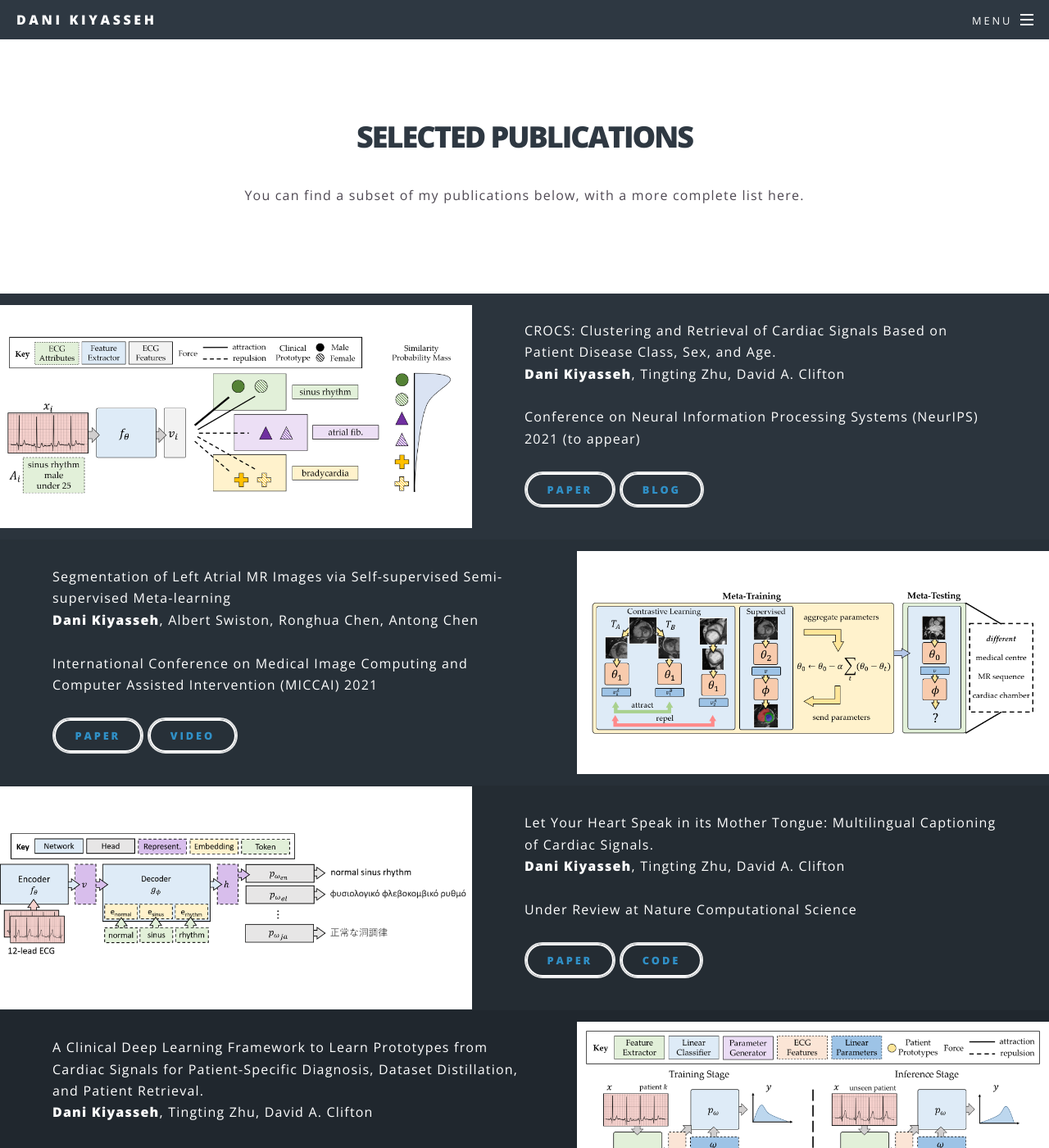
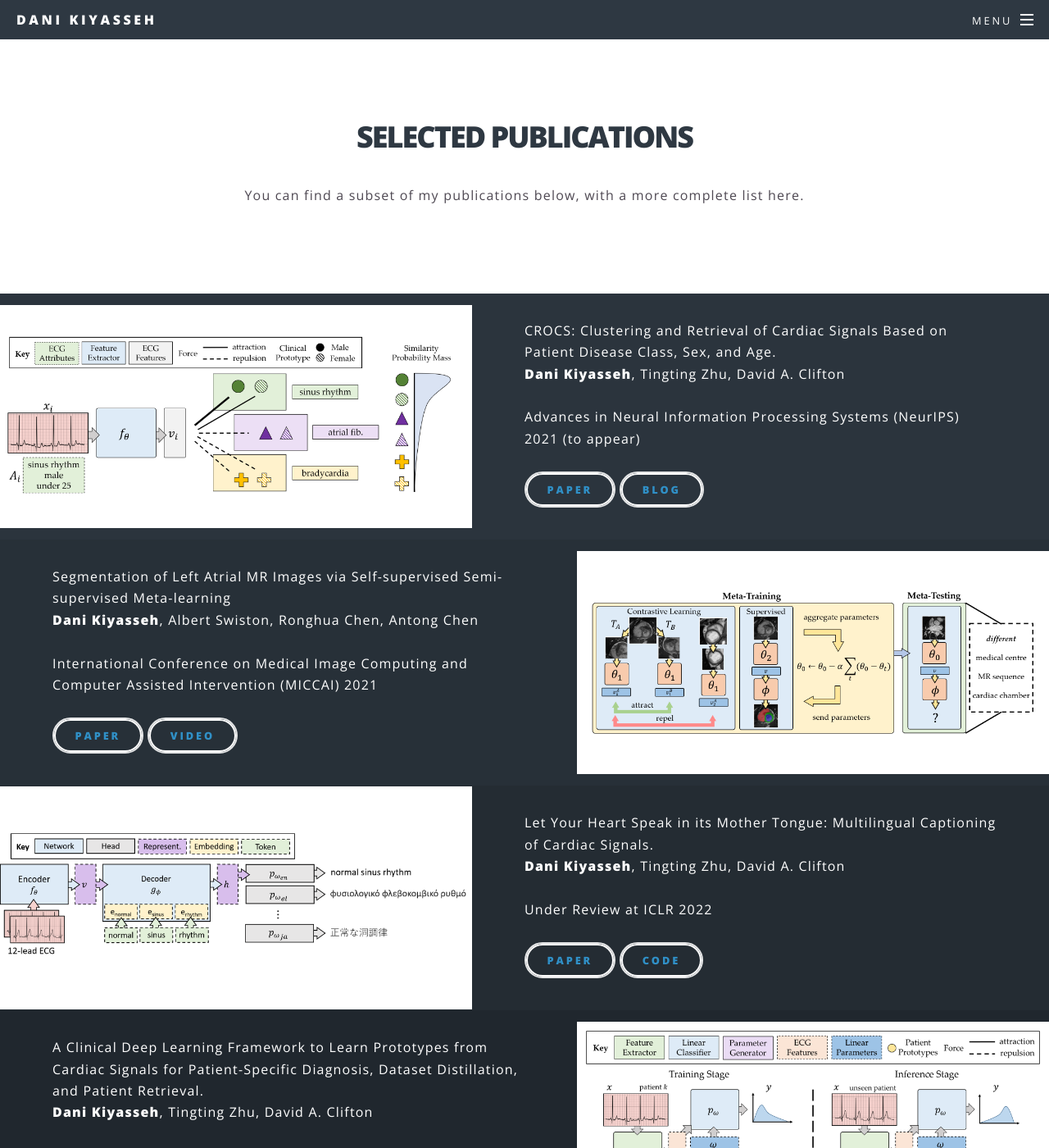
Before and after one commit to danikiyasseh/danikiyasseh.github.io, a Jekyll site: the page publications.html, which Jekyll copies as it is, in a window 1280 px wide and 1400 px high. Shown: the whole window at 82% size. Built offline with Jekyll 4.4.1, drawn with Linux system fonts in a browser that asks for light colours; a style sheet for code colours, icons or effects is not loaded.

Commit message:
Update publications.html

```diff
--- a/publications.html
+++ b/publications.html
@@ -102,7 +102,7 @@
 			        		<p><a href="https://arxiv.org/abs/2011.14230">CROCS: Clustering and Retrieval of Cardiac Signals Based on Patient Disease Class, Sex, and Age.</a> <br />
 						<b>Dani Kiyasseh</b>, Tingting Zhu, David A. Clifton <br />
 						<br />
-						Conference on Neural Information Processing Systems (NeurIPS) 2021 (to appear) <br /> <br />
+						Advances in Neural Information Processing Systems (NeurIPS) 2021 (to appear) <br /> <br />
 						<a href="https://arxiv.org/abs/2011.14230" class="button style2"><b>paper</b></a>
 						<a href="./blogs/CROCS/index.html" class="button style2"><b>blog</b></a>
 						</p>
@@ -130,7 +130,7 @@
 			        		<p><a href="https://arxiv.org/abs/2103.11011">Let Your Heart Speak in its Mother Tongue: Multilingual Captioning of Cardiac Signals.</a> <br />
 						<b>Dani Kiyasseh</b>, Tingting Zhu, David A. Clifton <br />
 						<br />
-						Under Review at Nature Computational Science <br /> <br />
+						Under Review at ICLR 2022 <br /> <br />
 						<a href="https://arxiv.org/abs/2103.11011" class="button style2"><b>paper</b></a>
 						<a href="https://github.com/danikiyasseh/RTLP" class="button style2"><b>code</b></a>
 						</p>
```
